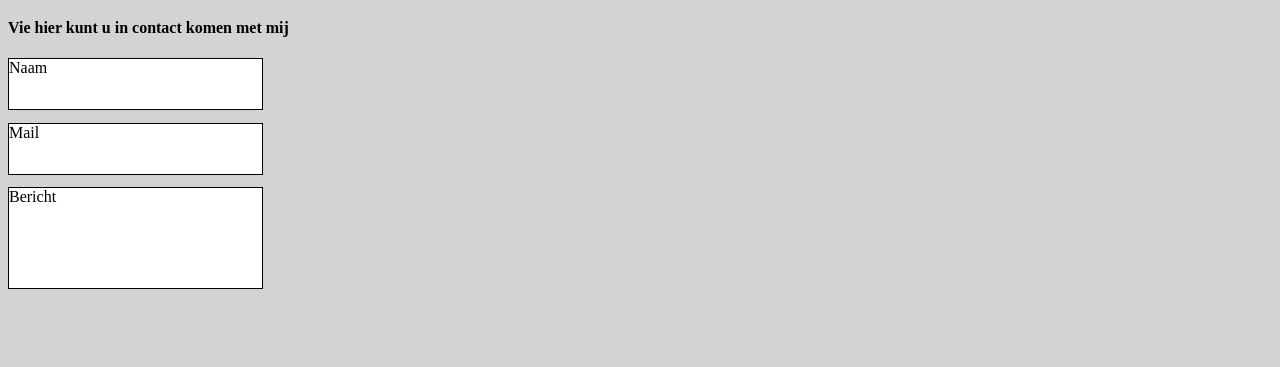
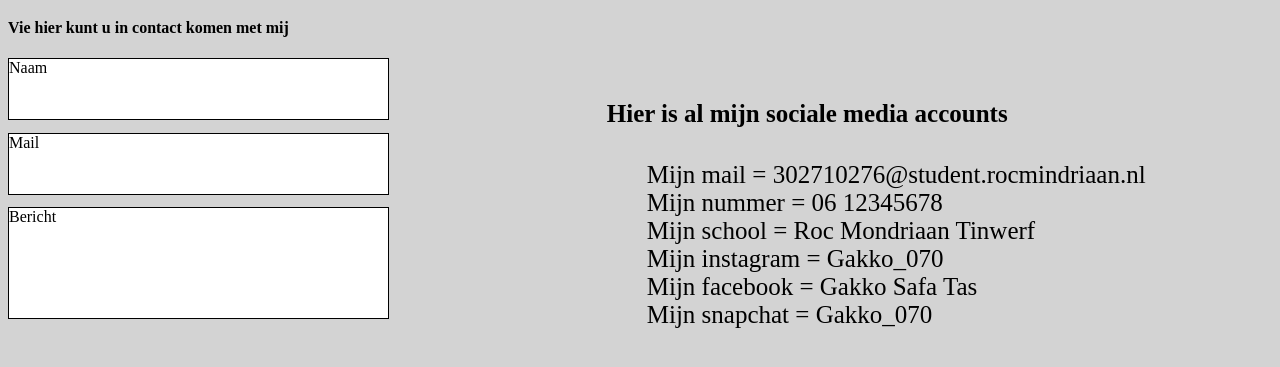
Before and after one commit to safatas/mockup-2, a plain HTML site: page contacten.html in a window 1280 px wide. Shown: the part 229-596 px from the top of the page. Drawn offline with Linux system fonts and the light colour scheme.

Commit message:
werken aan contact pagina

```diff
--- a/contacten.html
+++ b/contacten.html
@@ -40,6 +40,17 @@
             Bericht
         </div>
   </div>
+<div class="gegevens">
+    <h4>Hier is al mijn sociale media accounts</h4>
+    <ol>
+        <li>Mijn mail = 302710276@student.rocmindriaan.nl</li><br>
+        <li>Mijn nummer = 06 12345678</li><br>
+        <li>Mijn school = Roc Mondriaan Tinwerf</li><br>
+        <li>Mijn instagram = Gakko_070</li><br>
+        <li>Mijn facebook = Gakko Safa Tas</li><br>
+        <li>Mijn snapchat = Gakko_070</li>
+    </ol>
+</div>
 </body>
 
 </html>
--- a/css/style.css
+++ b/css/style.css
@@ -84,23 +84,35 @@ h3{
     text-align: center;
     font-size: 20px;
 }
+.wrapper{
+    margin-left: 50px;
+}
 .buttens{
     background-color: white;
     border: 1px solid black;
-    width: 20%;
-    height: 50px;
+    width: 30%;
+    height: 60px;
 }
 .mail{
     background-color: white;
     border: 1px solid black;
-    width: 20%;
-    height: 50px;
+    width: 30%;
+    height: 60px;
     margin-top: 1%;
 }
 .bricht{
     background-color: white;
     border: 1px solid black;
-    width: 20%;
-    height: 100px;
+    width: 30%;
+    height: 110px;
     margin-top: 1%;
 }
+ol li{
+    list-style-type: none;
+}
+.gegevens{
+    float: right;
+    margin-top: -20%;
+    margin-right: 10%;
+    font-size: 25px;
+}
```
